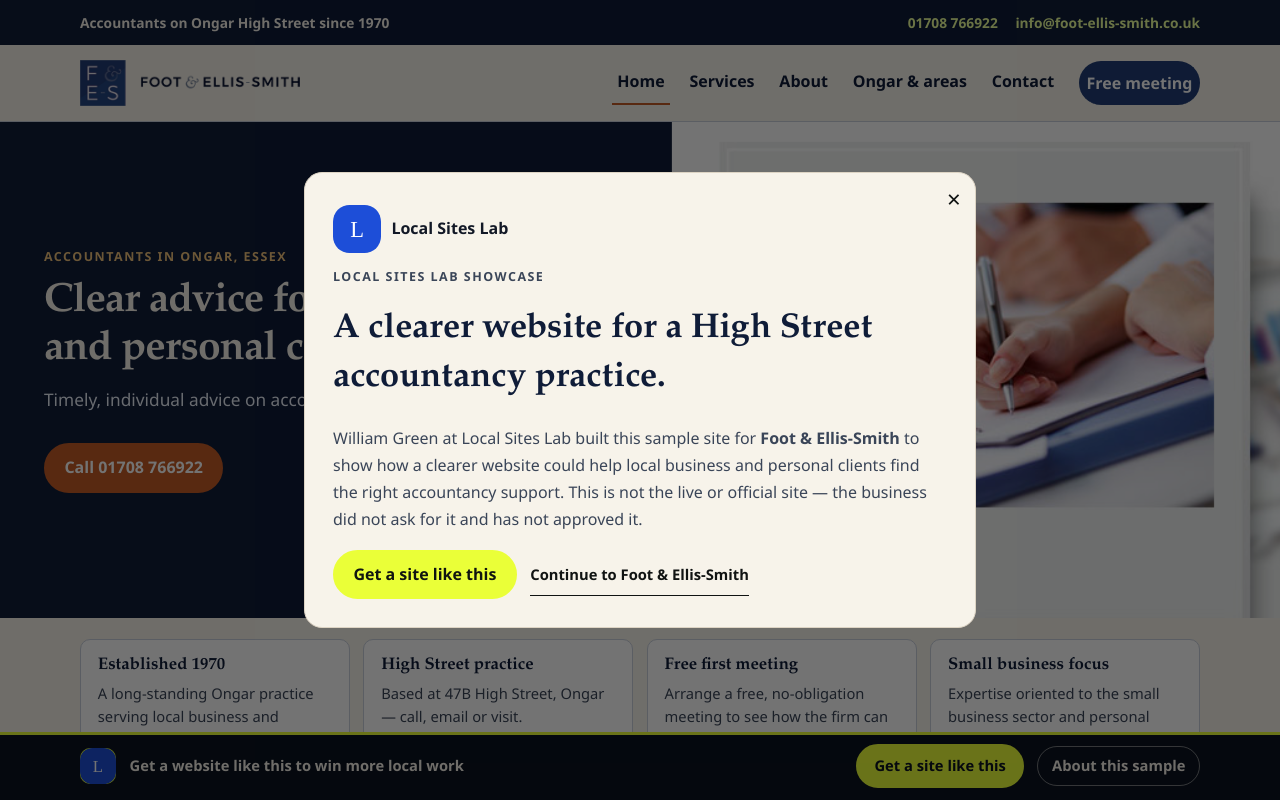
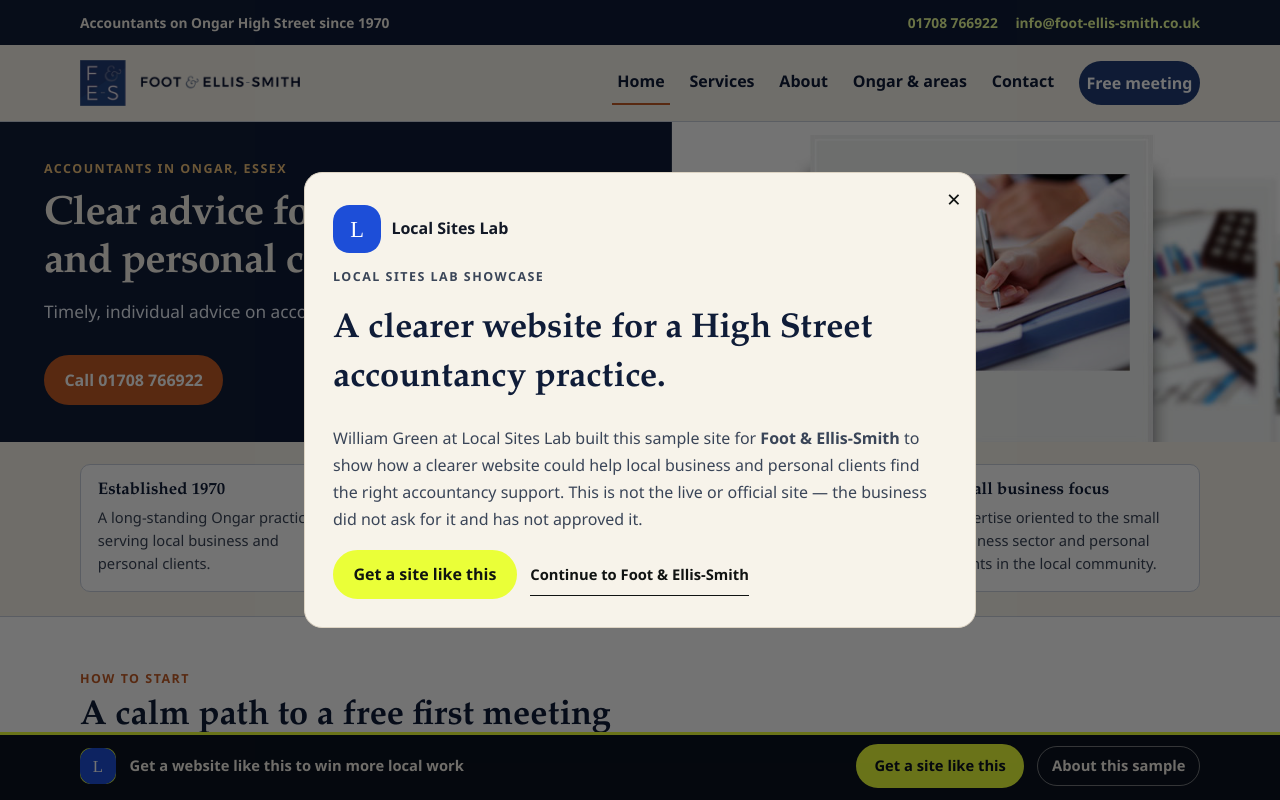
Before and after one commit to willgreeny9/local-sites-lab-foot-ellis-smith, a Next.js app: page / in a window 1280 px wide. Shown: the top 800 px of the page. Built offline with nearby package versions, Linux system fonts and the light colour scheme; no server answers.

Commit message:
UX: short hero photo column ≤220/320 + object-fit cover — CTAs above fold

```diff
--- a/app/globals.css
+++ b/app/globals.css
@@ -1257,3 +1257,10 @@
   object-fit: cover;
   max-height: 100%;
 }
+
+/* UX short-photo hero: keep the image column compact; never clamp the board. */
+.hero-desk, .hero-desk-grid { overflow: visible; }
+.hero-desk-grid { min-height: 0; }
+.hero-media { align-self: start; height: min(28vh, 220px); max-height: min(28vh, 220px); min-height: 0; overflow: hidden; }
+.hero-media img { width: 100%; height: 100%; min-height: 0; max-height: none; object-fit: cover; display: block; }
+@media (min-width: 900px) { .hero-media { height: min(42vh, 320px); max-height: min(42vh, 320px); } }
```
